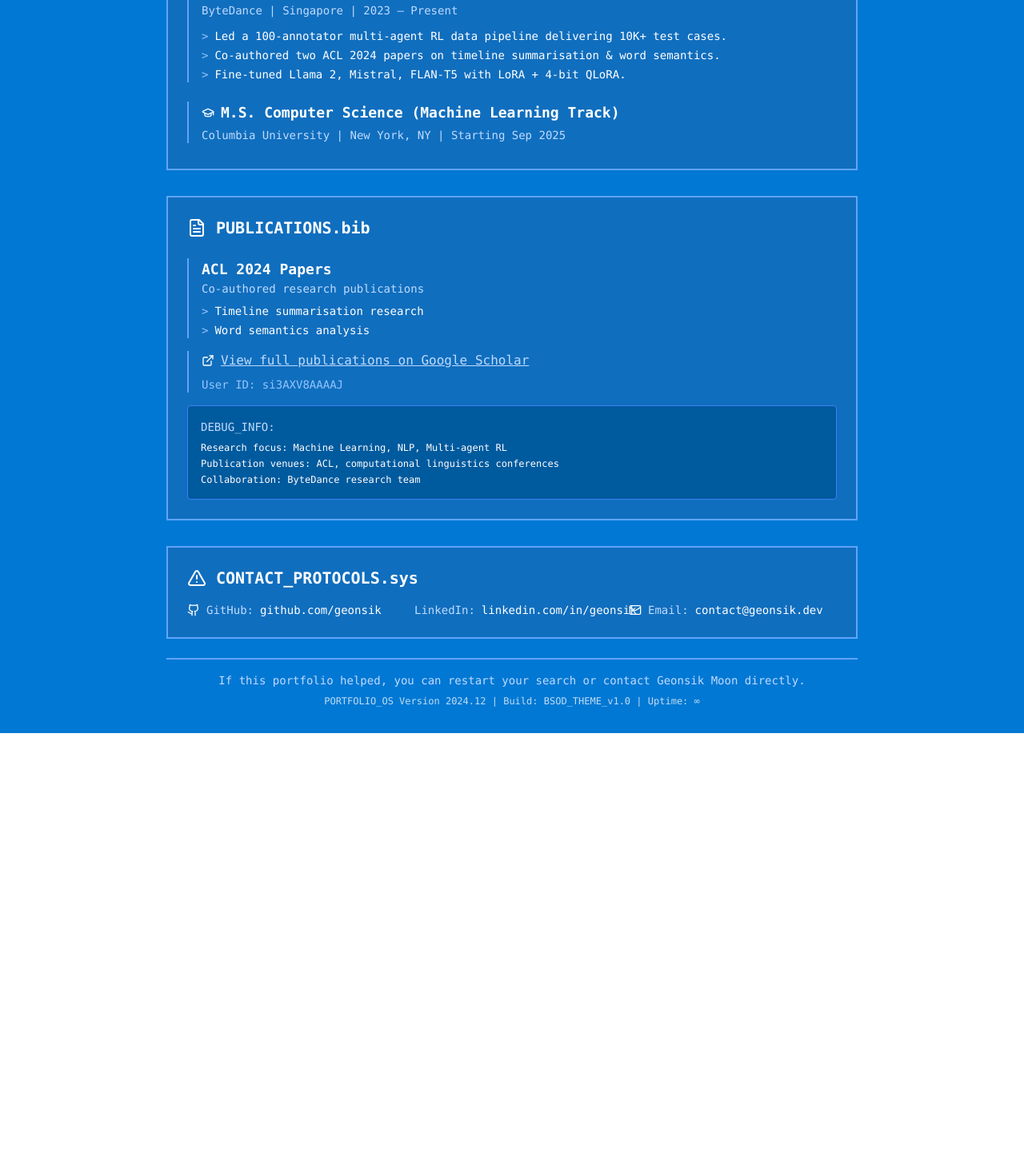
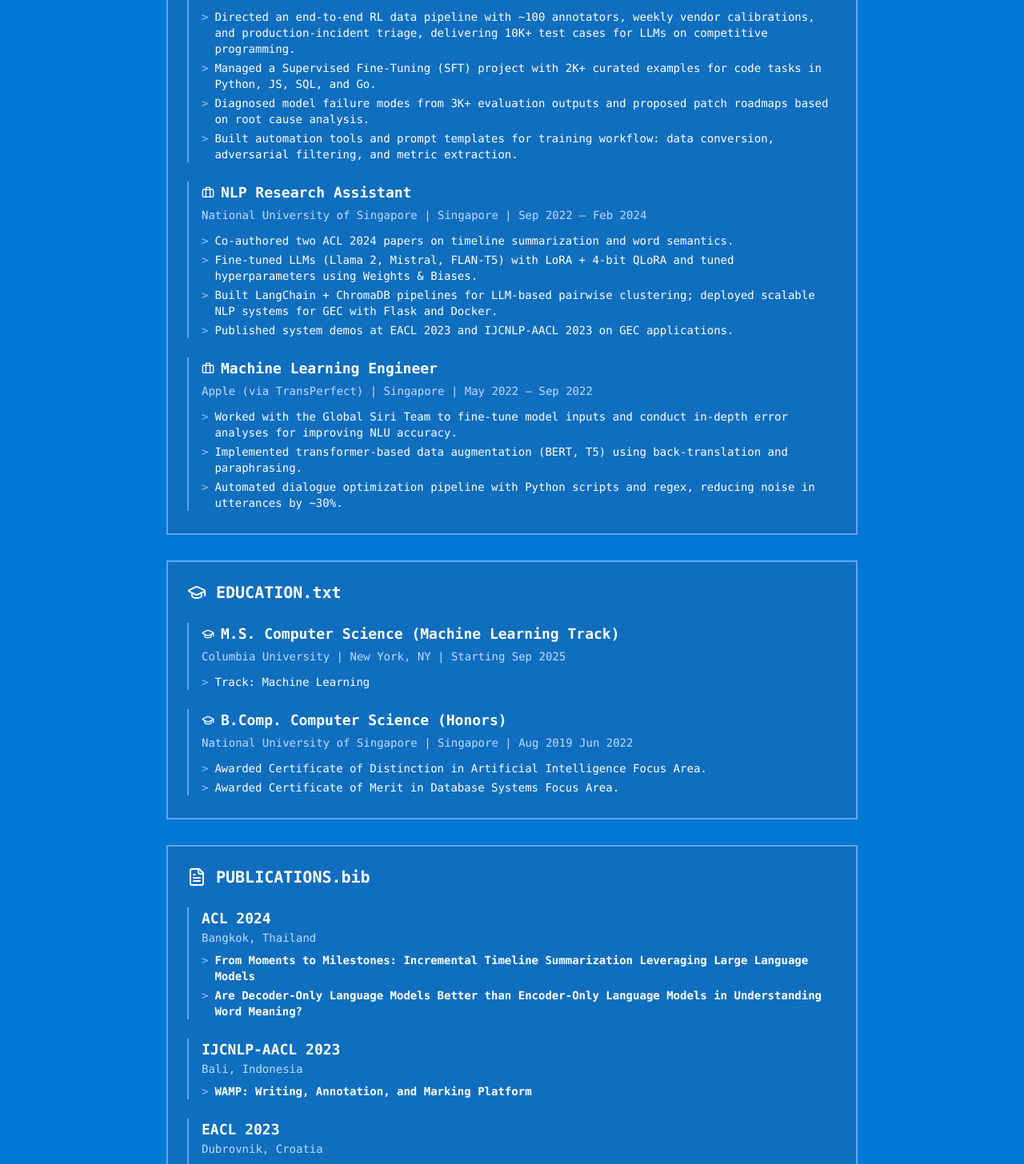
Before and after one commit to gsmoon97/gsmoon97.github.io, a React (Vite) app: page / in a window 1280 px wide. Shown: the part 1041-2497 px from the top of the page at 80% size. Before the commit the page ends 1958 px from the top, so only its background shows below. Built offline with nearby package versions, Linux system fonts and the light colour scheme.

Commit message:
Enhance layout and add more details

```diff
--- /dev/null
+++ b/src/components/Education.tsx
@@ -0,0 +1,66 @@
+import React from 'react';
+import { GraduationCap } from 'lucide-react';
+
+const education = [
+  {
+    degree: "M.S. Computer Science (Machine Learning Track)",
+    school: "Columbia University",
+    location: "New York, NY",
+    period: "Starting Sep 2025",
+    bullets: [
+      "Track: Machine Learning"
+    ]
+  },
+  {
+    degree: "B.Comp. Computer Science (Honors)",
+    school: "National University of Singapore",
+    location: "Singapore",
+    period: "Aug 2019  Jun 2022",
+    bullets: [
+      "Awarded Certificate of Distinction in Artificial Intelligence Focus Area.",
+      "Awarded Certificate of Merit in Database Systems Focus Area."
+    ]
+  }
+];
+
+const Education = () => {
+  return (
+    <div className="mb-8">
+      <div className="border-2 border-blue-400 bg-blue-700 p-6">
+        <div className="flex items-center gap-3 mb-6">
+          <GraduationCap className="w-6 h-6" />
+          <h2 className="text-xl font-bold">EDUCATION.txt</h2>
+        </div>
+
+        <div className="space-y-6">
+          {education.map((edu, index) => (
+            <div key={index} className="border-l-2 border-blue-400 pl-4">
+              <div className="mb-2">
+                <div className="flex items-center gap-2 mb-1">
+                  <GraduationCap className="w-4 h-4" />
+                  <h3 className="text-lg font-semibold">{edu.degree}</h3>
+                </div>
+                <div className="text-blue-200 text-sm">
+                  <span>{edu.school}</span> | <span>{edu.location}</span> | <span>{edu.period}</span>
+                </div>
+              </div>
+
+              {edu.bullets.length > 0 && (
+                <div className="mt-3">
+                  {edu.bullets.map((bullet, bulletIndex) => (
+                    <div key={bulletIndex} className="text-sm mb-1 flex">
+                      <span className="text-blue-300 mr-2">{'>'}</span>
+                      <span>{bullet}</span>
+                    </div>
+                  ))}
+                </div>
+              )}
+            </div>
+          ))}
+        </div>
+      </div>
+    </div>
+  );
+};
+
+export default Education;
--- a/src/components/Experience.tsx
+++ b/src/components/Experience.tsx
@@ -1,25 +1,41 @@
-
 import React from 'react';
-import { Briefcase, GraduationCap } from 'lucide-react';
+import { Briefcase } from 'lucide-react';
 
 const experience = [
   {
     title: "LLM Training Operations Specialist",
     company: "ByteDance",
     location: "Singapore",
-    period: "2023 – Present",
+    period: "May 2024 – Present",
     bullets: [
-      "Led a 100-annotator multi-agent RL data pipeline delivering 10K+ test cases.",
-      "Co-authored two ACL 2024 papers on timeline summarisation & word semantics.",
-      "Fine-tuned Llama 2, Mistral, FLAN-T5 with LoRA + 4-bit QLoRA."
+      "Directed an end-to-end RL data pipeline with ~100 annotators, weekly vendor calibrations, and production-incident triage, delivering 10K+ test cases for LLMs on competitive programming.",
+      "Managed a Supervised Fine-Tuning (SFT) project with 2K+ curated examples for code tasks in Python, JS, SQL, and Go.",
+      "Diagnosed model failure modes from 3K+ evaluation outputs and proposed patch roadmaps based on root cause analysis.",
+      "Built automation tools and prompt templates for training workflow: data conversion, adversarial filtering, and metric extraction."
     ]
   },
   {
-    title: "M.S. Computer Science (Machine Learning Track)",
-    company: "Columbia University",
-    location: "New York, NY",
-    period: "Starting Sep 2025",
-    bullets: []
+    title: "NLP Research Assistant",
+    company: "National University of Singapore",
+    location: "Singapore",
+    period: "Sep 2022 – Feb 2024",
+    bullets: [
+      "Co-authored two ACL 2024 papers on timeline summarization and word semantics.",
+      "Fine-tuned LLMs (Llama 2, Mistral, FLAN-T5) with LoRA + 4-bit QLoRA and tuned hyperparameters using Weights & Biases.",
+      "Built LangChain + ChromaDB pipelines for LLM-based pairwise clustering; deployed scalable NLP systems for GEC with Flask and Docker.",
+      "Published system demos at EACL 2023 and IJCNLP-AACL 2023 on GEC applications."
+    ]
+  },
+  {
+    title: "Machine Learning Engineer",
+    company: "Apple (via TransPerfect)",
+    location: "Singapore",
+    period: "May 2022 – Sep 2022",
+    bullets: [
+      "Worked with the Global Siri Team to fine-tune model inputs and conduct in-depth error analyses for improving NLU accuracy.",
+      "Implemented transformer-based data augmentation (BERT, T5) using back-translation and paraphrasing.",
+      "Automated dialogue optimization pipeline with Python scripts and regex, reducing noise in utterances by ~30%."
+    ]
   }
 ];
 
@@ -29,7 +45,7 @@ const Experience = () => {
       <div className="border-2 border-blue-400 bg-blue-700 p-6">
         <div className="flex items-center gap-3 mb-6">
           <Briefcase className="w-6 h-6" />
-          <h2 className="text-xl font-bold">EXPERIENCE_DATA.log</h2>
+          <h2 className="text-xl font-bold">EXPERIENCE.log</h2>
         </div>
 
         <div className="space-y-6">
@@ -37,11 +53,7 @@ const Experience = () => {
             <div key={index} className="border-l-2 border-blue-400 pl-4">
               <div className="mb-2">
                 <div className="flex items-center gap-2 mb-1">
-                  {exp.company === "Columbia University" ? (
-                    <GraduationCap className="w-4 h-4" />
-                  ) : (
-                    <Briefcase className="w-4 h-4" />
-                  )}
+                  <Briefcase className="w-4 h-4" />
                   <h3 className="text-lg font-semibold">{exp.title}</h3>
                 </div>
                 <div className="text-blue-200 text-sm">
--- a/src/components/Footer.tsx
+++ b/src/components/Footer.tsx
@@ -1,13 +1,33 @@
+import React, { useEffect, useState } from 'react';
+import { AlertTriangle, Github, Mail } from 'lucide-react';
 
-import React from 'react';
-import { AlertTriangle, Github, Linkedin, Mail } from 'lucide-react';
+const diagnostics = [
+  "Need help decoding this resume? Ping me. If not, may your LLMs overfit gracefully.",
+  "System idle. Awaiting recruiter input...",
+  "Ping me before my RAM gets overwritten.",
+  "Portfolio checksum verified. Integrity: 100%",
+  "If found, return to `/dev/hire`.",
+  "Warning: High potential detected. Deploy carefully.",
+  "All neurons are firing. Awaiting prompt.",
+  "Impostor syndrome: disabled 🔒",
+  "LLM alignment successful. Personality: witty.",
+  "Sleep schedule not found. Continuing execution anyway.",
+  "You’ve reached the edge of the portfolio. There is no escape.",
+];
 
-const Footer = () => {
+const FunnyFooter = () => {
+  const [message, setMessage] = useState("");
+
+  useEffect(() => {
+    const random = diagnostics[Math.floor(Math.random() * diagnostics.length)];
+    setMessage(random);
+  }, []);
+
   return (
     <div className="space-y-6">
       <div className="border-2 border-blue-400 bg-blue-700 p-6">
         <div className="flex items-center gap-3 mb-4">
-          <AlertTriangle className="w-6 h-6" />
+          <AlertTriangle className="w-6 h-6 text-yellow-300" />
           <h2 className="text-xl font-bold">CONTACT_PROTOCOLS.sys</h2>
         </div>
 
@@ -15,28 +35,21 @@ const Footer = () => {
           <div className="flex items-center gap-2">
             <Github className="w-4 h-4" />
             <span className="text-blue-200">GitHub:</span>
-            <span>github.com/geonsik</span>
-          </div>
-          <div className="flex items-center gap-2">
-            <Linkedin className="w-4 h-4" />
-            <span className="text-blue-200">LinkedIn:</span>
-            <span>linkedin.com/in/geonsik</span>
+            <span className="hover:underline hover:text-white transition">github.com/gsmoon97</span>
           </div>
           <div className="flex items-center gap-2">
             <Mail className="w-4 h-4" />
             <span className="text-blue-200">Email:</span>
-            <span>contact@geonsik.dev</span>
+            <span className="hover:underline hover:text-white transition">geonsik.moon@columbia.edu</span>
           </div>
         </div>
       </div>
 
       <div className="text-center text-sm space-y-2">
         <div className="border-t-2 border-blue-400 pt-4">
-          <div className="text-blue-200">
-            If this portfolio helped, you can restart your search or contact Geonsik Moon directly.
-          </div>
+          <div className="text-blue-200 italic">{message}</div>
           <div className="text-xs mt-2 opacity-75">
-            PORTFOLIO_OS Version 2024.12 | Build: BSOD_THEME_v1.0 | Uptime: ∞
+            SYSTEM: PORTFOLIO_OS v2024.12 · Build: BSOD_THEME_v1.0 · Stability: Unstable but compiling...
           </div>
         </div>
       </div>
@@ -44,4 +57,4 @@ const Footer = () => {
   );
 };
 
-export default Footer;
+export default FunnyFooter;
--- a/src/components/Header.tsx
+++ b/src/components/Header.tsx
@@ -1,5 +1,5 @@
-
 import React from 'react';
+import { ExternalLink } from 'lucide-react';
 
 const Header = () => {
   return (
@@ -8,13 +8,13 @@ const Header = () => {
       <div className="text-center mb-16">
         {/* Smiley Face */}
         <div className="mb-8">
-          <div className="text-8xl mb-4">:(</div>
+          <div className="text-8xl mb-4">:)</div>
         </div>
 
         {/* Main BSOD Message */}
         <div className="space-y-6 text-xl">
           <div>Your device ran into a problem and needs to show a portfolio.</div>
-          <div>We're just collecting some info about Geonsik Moon, and then we'll</div>
+          <div>We're just collecting some info about <strong>"Geonsik Moon"</strong>, and then we'll</div>
           <div>display it for you.</div>
         </div>
 
@@ -26,8 +26,18 @@ const Header = () => {
         {/* QR Code Placeholder and Contact Info */}
         <div className="mt-16 space-y-6">
           <div className="text-left max-w-2xl mx-auto">
-            <div className="mb-4">For more information about this portfolio and possible opportunities, visit</div>
-            <div className="text-blue-200 mb-6">https://linkedin.com/in/geonsik</div>
+            <div className="mb-4">For more information about this portfolio and possible opportunities,</div>
+            <div className="flex items-center gap-2 mb-6">
+              <ExternalLink className="w-4 h-4" />
+              <a
+                href="https://linkedin.com/in/gsmoon97"
+                target="_blank"
+                rel="noopener noreferrer"
+                className="text-blue-200 hover:text-white underline transition-colors"
+              >
+                View full profile on LinkedIn
+              </a>
+            </div>
 
             <div className="mb-2">If you call a recruiter, give them this info:</div>
             <div className="bg-blue-800 border border-blue-400 px-4 py-2 inline-block">
@@ -47,7 +57,7 @@ const Header = () => {
           <div><span className="text-blue-200">Location:</span> Singapore</div>
           <div><span className="text-blue-200">Status:</span> LLM Training Operations Specialist @ ByteDance</div>
           <div><span className="text-blue-200">Next:</span> M.S. Computer Science @ Columbia University (Sep 2025)</div>
-          <div><span className="text-blue-200">Specialization:</span> Machine Learning, NLP, Multi-agent RL</div>
+          <div><span className="text-blue-200">Specialization:</span> AI/ML, LLM, NLP</div>
         </div>
       </div>
     </div>
--- a/src/components/Publications.tsx
+++ b/src/components/Publications.tsx
@@ -1,6 +1,30 @@
-
 import React from 'react';
 import { FileText, ExternalLink } from 'lucide-react';
+
+const publications = [
+  {
+    venue: "ACL 2024",
+    location: "Bangkok, Thailand",
+    papers: [
+      "From Moments to Milestones: Incremental Timeline Summarization Leveraging Large Language Models",
+      "Are Decoder-Only Language Models Better than Encoder-Only Language Models in Understanding Word Meaning?"
+    ]
+  },
+  {
+    venue: "IJCNLP-AACL 2023",
+    location: "Bali, Indonesia",
+    papers: [
+      "WAMP: Writing, Annotation, and Marking Platform"
+    ]
+  },
+  {
+    venue: "EACL 2023",
+    location: "Dubrovnik, Croatia",
+    papers: [
+      "ALLECS: A Lightweight Language Error Correction System"
+    ]
+  }
+];
 
 const Publications = () => {
   return (
@@ -11,23 +35,23 @@ const Publications = () => {
           <h2 className="text-xl font-bold">PUBLICATIONS.bib</h2>
         </div>
 
-        <div className="space-y-4">
-          <div className="border-l-2 border-blue-400 pl-4">
-            <div className="mb-2">
-              <h3 className="text-lg font-semibold">ACL 2024 Papers</h3>
-              <div className="text-blue-200 text-sm">Co-authored research publications</div>
-            </div>
-            <div className="text-sm space-y-1">
-              <div className="flex">
-                <span className="text-blue-300 mr-2">{'>'}</span>
-                <span>Timeline summarisation research</span>
+        <div className="space-y-6">
+          {publications.map((pub, index) => (
+            <div key={index} className="border-l-2 border-blue-400 pl-4">
+              <div className="mb-2">
+                <h3 className="text-lg font-semibold">{pub.venue}</h3>
+                <div className="text-blue-200 text-sm">{pub.location}</div>
               </div>
-              <div className="flex">
-                <span className="text-blue-300 mr-2">{'>'}</span>
-                <span>Word semantics analysis</span>
+              <div className="text-sm space-y-1">
+                {pub.papers.map((title, i) => (
+                  <div key={i} className="flex">
+                    <span className="text-blue-300 mr-2">{'>'}</span>
+                    <span><strong>{title}</strong></span>
+                  </div>
+                ))}
               </div>
             </div>
-          </div>
+          ))}
 
           <div className="border-l-2 border-blue-400 pl-4">
             <div className="flex items-center gap-2 mb-2">
@@ -49,9 +73,9 @@ const Publications = () => {
           <div className="bg-blue-800 p-4 rounded border border-blue-500">
             <div className="text-sm text-blue-200 mb-2">DEBUG_INFO:</div>
             <div className="text-xs space-y-1">
-              <div>Research focus: Machine Learning, NLP, Multi-agent RL</div>
-              <div>Publication venues: ACL, computational linguistics conferences</div>
-              <div>Collaboration: ByteDance research team</div>
+              <div>Research alignment: NLP meets LLMs, with a side quest in GEC tooling.</div>
+              <div>Published across top-tier venues: ACL, EACL, IJCNLP-AACL.</div>
+              <div>Field-tested with LoRA, LangChain, and ChromaDB.</div>
             </div>
           </div>
         </div>
--- a/src/pages/Index.tsx
+++ b/src/pages/Index.tsx
@@ -1,7 +1,7 @@
 
-import React from 'react';
 import Header from '../components/Header';
 import Experience from '../components/Experience';
+import Education from '../components/Education';
 import Publications from '../components/Publications';
 import Footer from '../components/Footer';
 
@@ -11,6 +11,7 @@ const Index = () => {
       <div className="container mx-auto px-4 py-8 max-w-4xl">
         <Header />
         <Experience />
+        <Education />
         <Publications />
         <Footer />
       </div>
```
